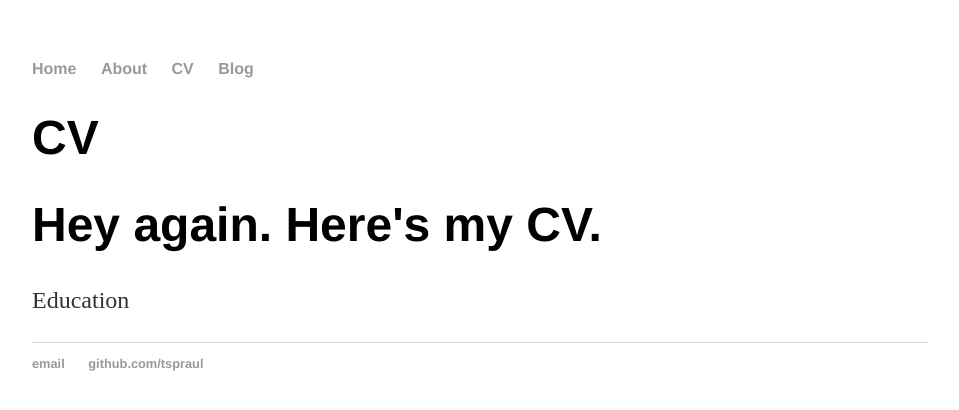
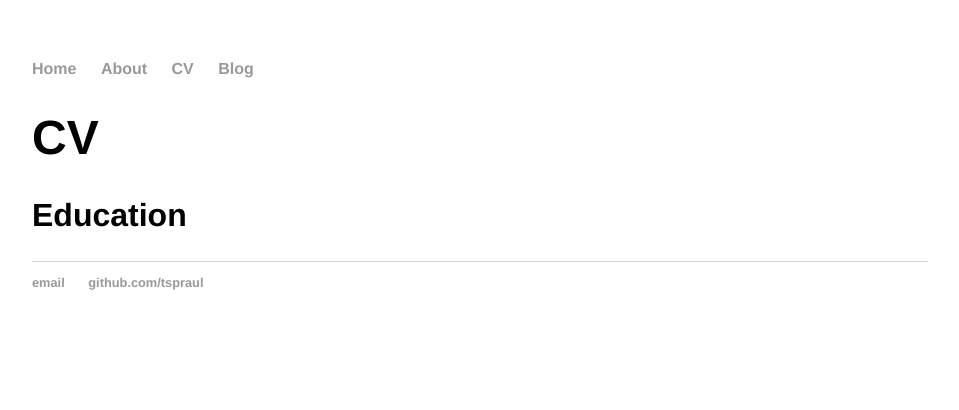
Before and after one commit to tspraul/tspraul, a Jekyll site: the page built from cv/index.html, in a window 1280 px wide. Shown: the top 410 px of the page, without its empty margins (160-1119 px from the left). Built offline with Jekyll 4.4.1, drawn with Linux system fonts in a browser that asks for light colours.

Commit message:
Update index.html

```diff
--- a/cv/index.html
+++ b/cv/index.html
@@ -4,6 +4,5 @@ title: CV
 ---
 	<h1>{{ page.title }}</h1>
 <div class="blurb">
-        <h1>Hey again. Here's my CV.</h1>
-	<p>Education</p>
+	<h2>Education</h2>
 </div><!-- /.blurb -->
```
